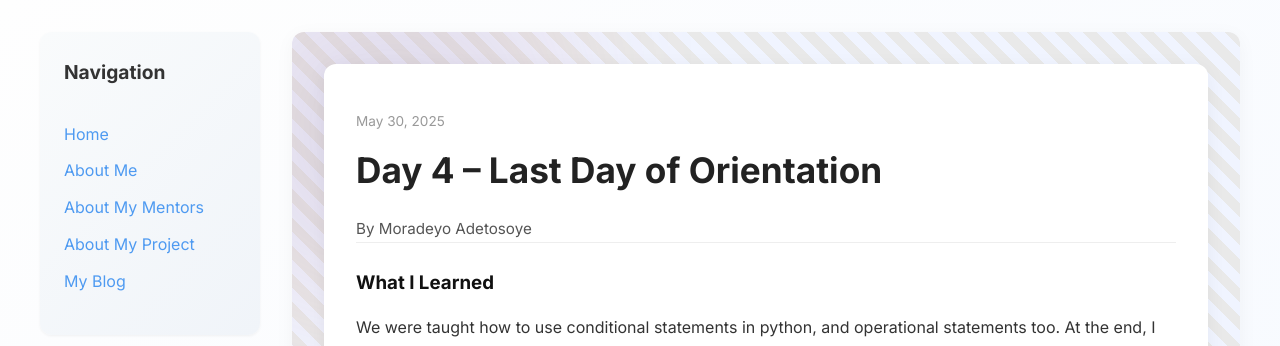
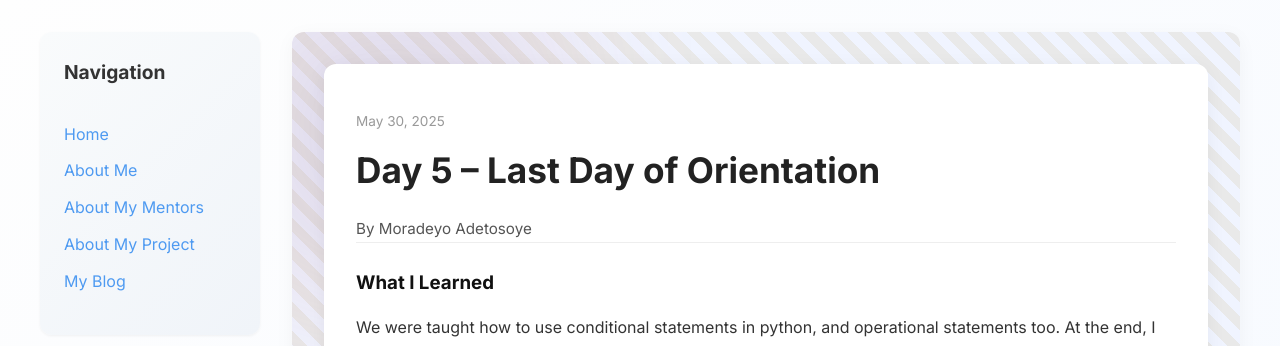
Before and after one commit to Deyo101/deyo101.github.io, a Jekyll site: the page built from _posts/2025-06-02-day-5.md, in a window 1280 px wide. Shown: the top 346 px of the page. Built offline with Jekyll 4.4.1, drawn with Linux system fonts in a browser that asks for light colours.

Commit message:
Update 2025-06-02-day-5.md

```diff
--- a/_posts/2025-06-02-day-5.md
+++ b/_posts/2025-06-02-day-5.md
@@ -1,9 +1,9 @@
 ---
 layout: post
-title: "Day 4 – Last Day of Orientation"
+title: "Day 5 – Last Day of Orientation"
 date: 2025-05-30
 author: Moradeyo Adetosoye
-permalink: /day4.html
+permalink: /day5.html
 tags: ["Python", "Deep learning", "Machine learning", "Generative AI", "AI"]
 
 what_i_learned: |
```
